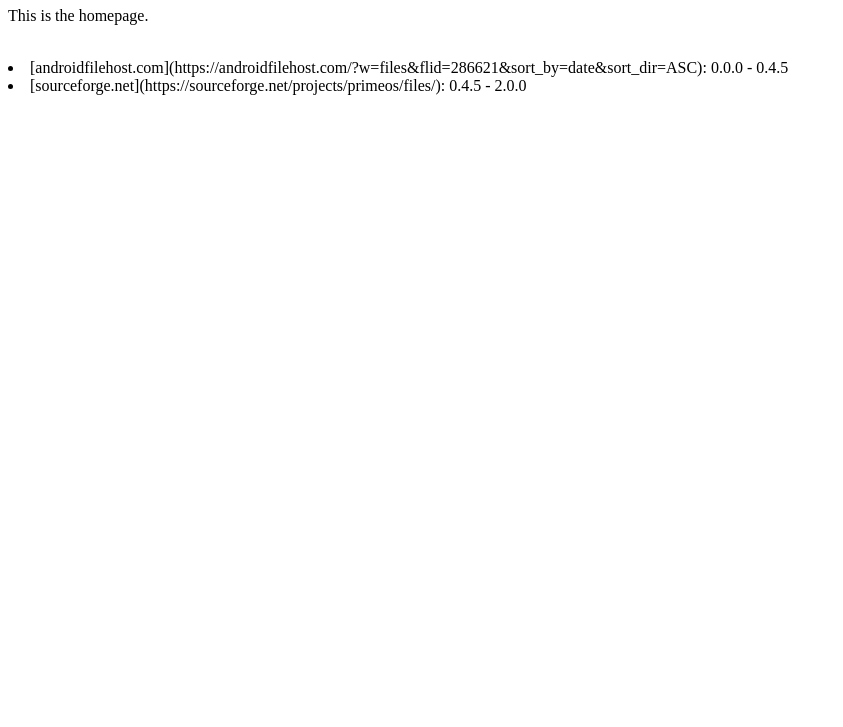
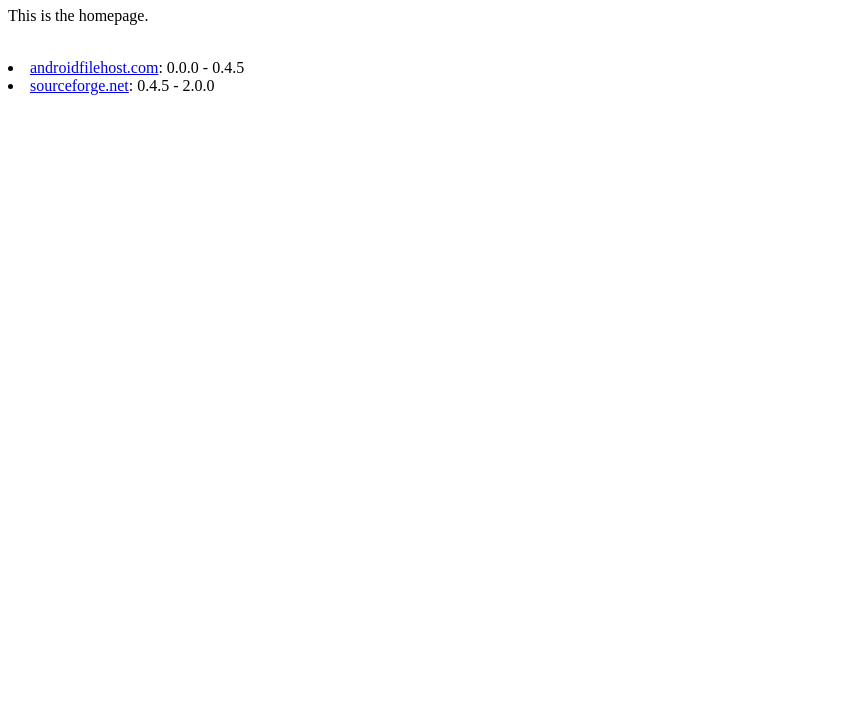
Before and after one commit to nyhtml/PrimeOS, a plain HTML site: page docs/index.html in a window 1280 px wide. Shown: the part 73-800 px from the top of the page, without its empty margins (0-843 px from the left). Drawn offline with Linux system fonts and the light colour scheme.

Commit message:
index.html
HTML

```diff
--- a/docs/index.html
+++ b/docs/index.html
@@ -9,7 +9,7 @@
   <h1>Downloads for PrimeOS</h1>
   <p>This is the homepage.</p>
   <br>
-  <li>[androidfilehost.com](https://androidfilehost.com/?w=files&flid=286621&sort_by=date&sort_dir=ASC): 0.0.0 - 0.4.5</li>
-  <li>[sourceforge.net](https://sourceforge.net/projects/primeos/files/): 0.4.5 - 2.0.0</li>
+  <li><a href="https://androidfilehost.com/?w=files&flid=286621&sort_by=date&sort_dir=ASC">androidfilehost.com</a>: 0.0.0 - 0.4.5</li>
+  <li><a href="https://sourceforge.net/projects/primeos/files/">sourceforge.net</a>: 0.4.5 - 2.0.0</li>
 </body>
 </html>
```
